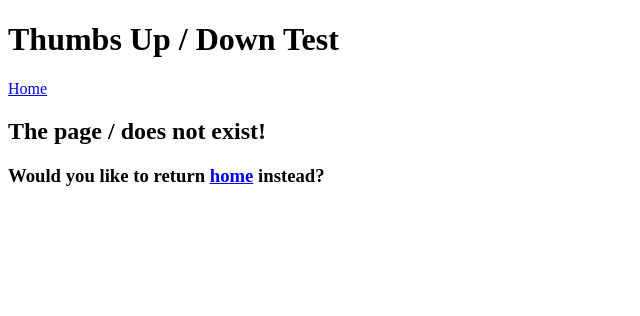
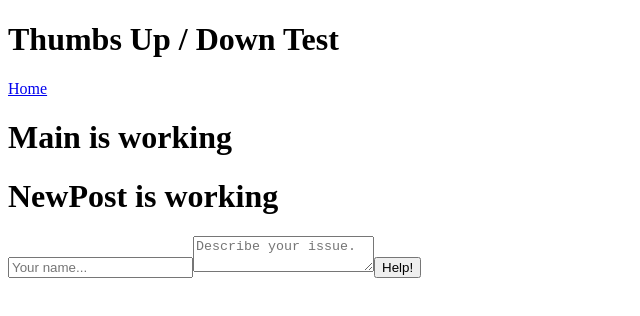
Before and after one commit to TavishOKeefe/Thumbs-Up, a React app: page / in a window 1280 px wide. Shown: the top 316 px of the page, without its empty margins (0-640 px from the left). Built offline with nearby package versions, Linux system fonts and the light colour scheme.

Commit message:
add components and form field.

```diff
--- a/src/components/App.jsx
+++ b/src/components/App.jsx
@@ -1,5 +1,6 @@
 import React from 'react';
 import Header from './Header';
+import Main from './Main';
 
 
 import Error404 from './Error404';
@@ -12,8 +13,7 @@ function App() {
     <div>
       <Header/>
       <Switch>
-
-
+        <Route patht='/' component={Main}/>
         <Route component={Error404} />
       </Switch>
     </div>
--- /dev/null
+++ b/src/components/Main.jsx
@@ -0,0 +1,13 @@
+import React from 'react';
+import NewPost from './NewPost';
+
+function Main(){
+  return (
+    <div>
+      <h1>Main is working</h1>
+      <NewPost/>
+    </div>
+  );
+}
+
+export default Main;
--- /dev/null
+++ b/src/components/NewPost.jsx
@@ -0,0 +1,21 @@
+import React from 'react';
+
+function NewPost(){
+  return (
+    <div>
+      <h1>NewPost is working</h1>
+        <form>
+          <input
+            type='text'
+            id='names'
+            placeholder='Your name...'/>
+          <textarea
+            id='issue'
+            placeholder='Describe your issue.'/>
+          <button type='submit'>Help!</button>
+        </form>
+    </div>
+  );
+}
+
+export default NewPost;
```
Also changed, not shown: src/assets/images/Thumbs-Up.png (added), 1 other file (tests, documents, lock files or other folders).
